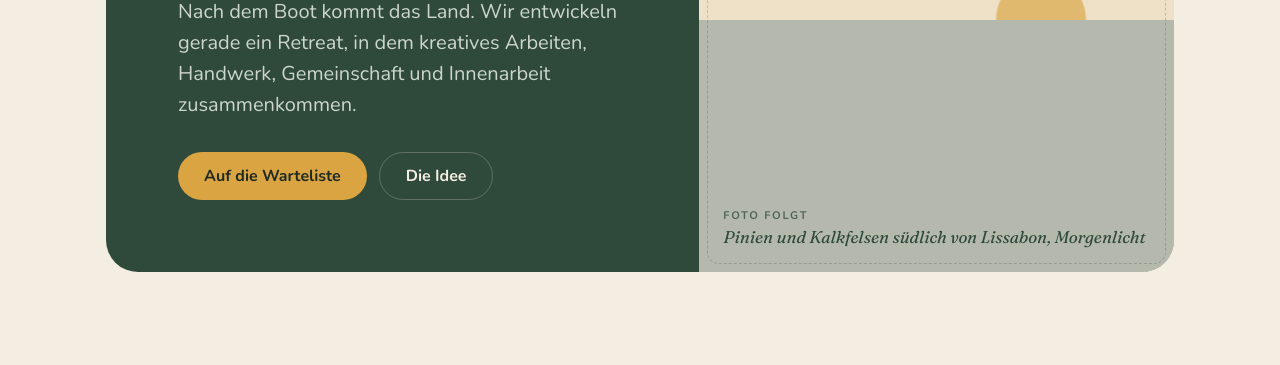
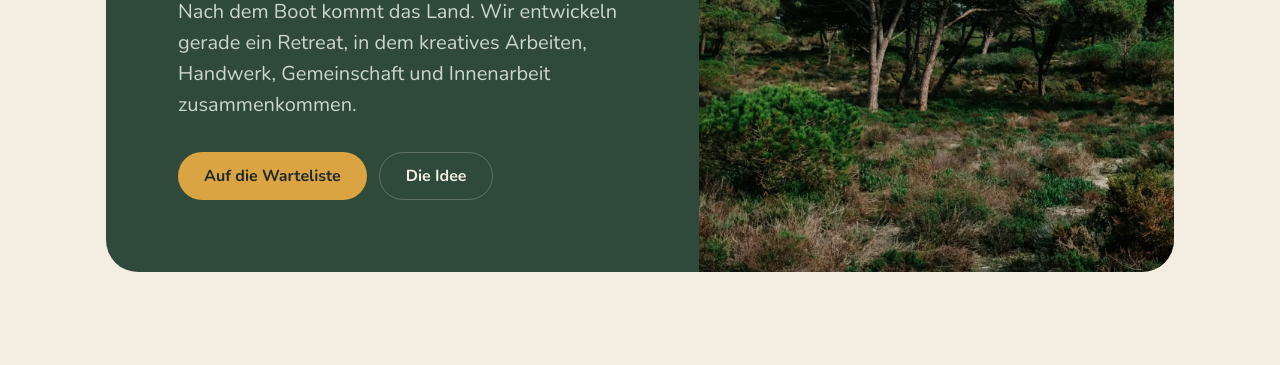
Before and after one commit to asaloa/asaloa-website, a plain HTML site: page community-retreat.html in a window 1280 px wide. Shown: the part 421-786 px from the top of the page. Drawn offline with Linux system fonts and the light colour scheme.

Commit message:
Foto für den Hero der Community-Retreat-Seite (portugal-hero)
Schirmpinien bei Costa da Caparica von Gabriel H., Unsplash-Lizenz
https://unsplash.com/photos/OEFhwKAqNpw

Co-Authored-By: Claude Opus 5.5 <noreply@anthropic.com>
Claude-Session: https://claude.ai/code/session_01S7jktvVxKvDmHaxzH7P6eu

```diff
--- a/community-retreat.html
+++ b/community-retreat.html
@@ -40,7 +40,7 @@
           <a class="btn btn-ghost" href="#idee">Die Idee</a>
         </div>
       </div>
-      <div class="hero-photo"><figure class="bild t-land" data-bild="portugal-hero"><div class="bild-platz" role="img" aria-label="Platzhalter für ein Foto: Pinien und Kalkfelsen südlich von Lissabon, Morgenlicht"><span class="bild-tag">Foto folgt</span><span class="bild-motiv">Pinien und Kalkfelsen südlich von Lissabon, Morgenlicht</span></div></figure></div>
+      <div class="hero-photo"><figure class="bild t-land" data-bild="portugal-hero"><img src="img/portugal-hero.webp" alt="Schirmpinien über grüner Macchia südlich von Lissabon" width="1600" height="1600"></figure></div>
     </div>
   </section>
 
```
Also changed, not shown: img/portugal-hero.webp (added).
